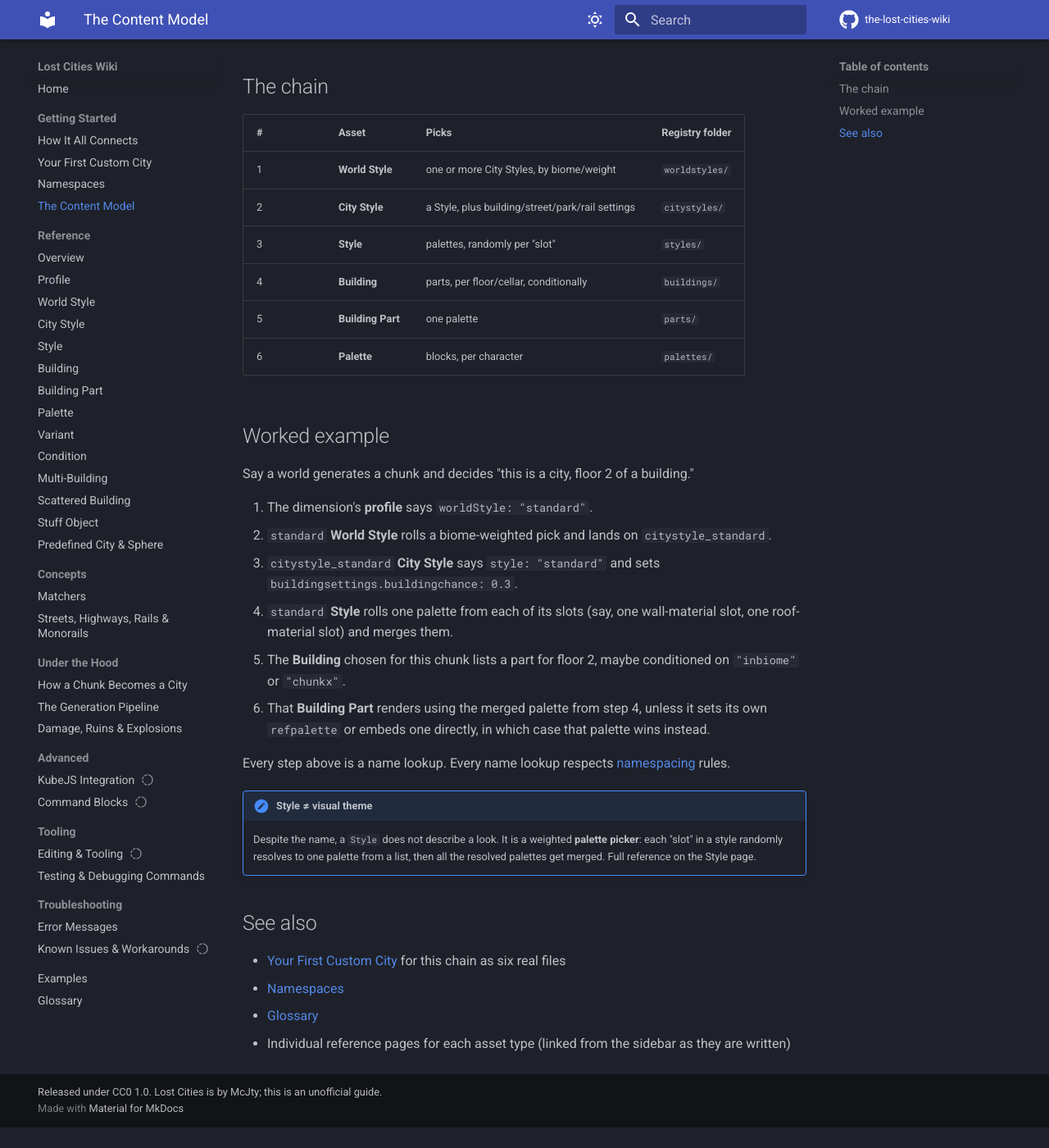
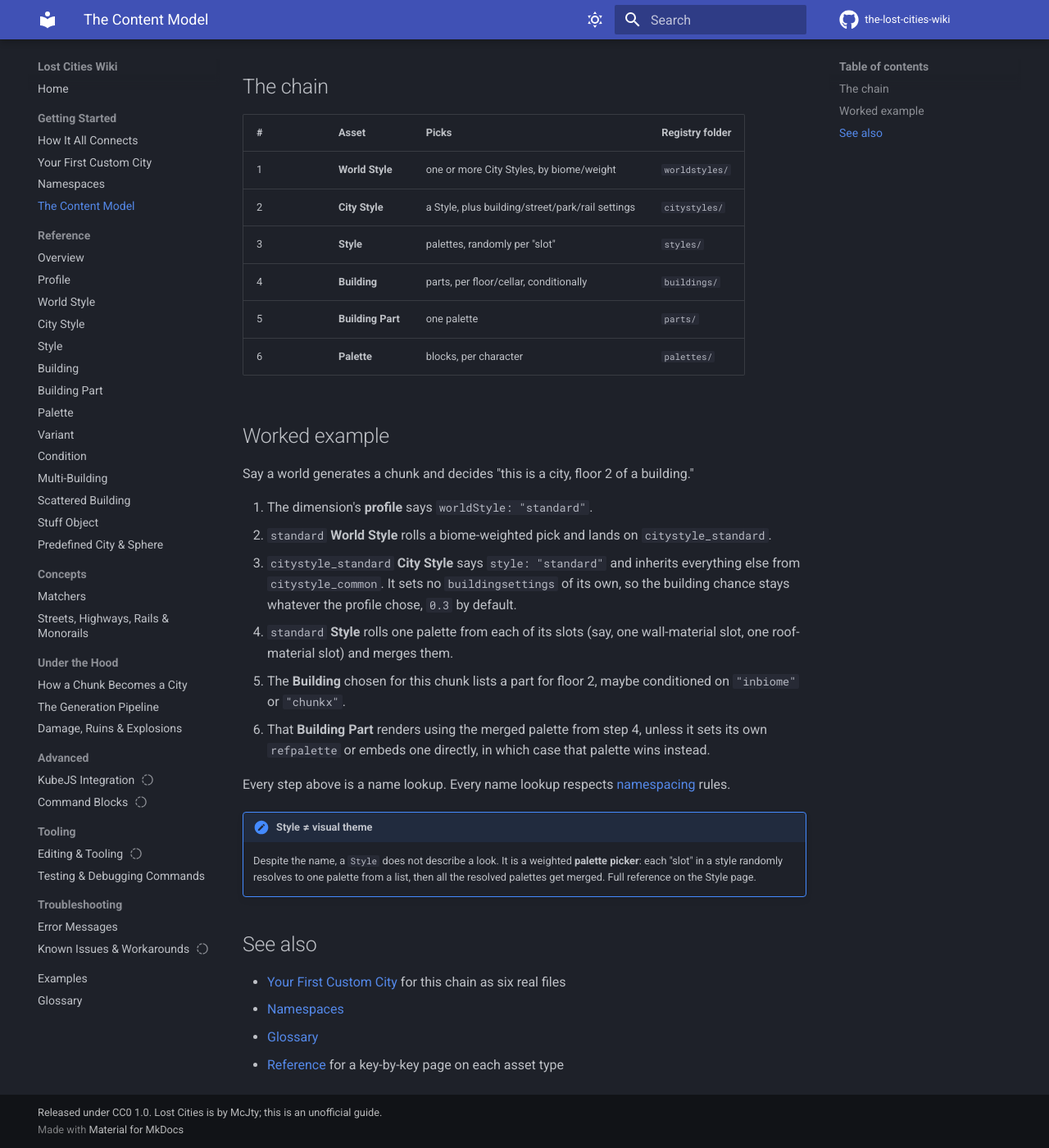
Before and after one commit to RinkyDinkyNooble/the-lost-cities-wiki, an MkDocs documentation site: the page built from docs/getting-started/content-model.md, in a window 1280 px wide and 1400 px high, scrolled down 307 px. Shown: the whole window at 82% size. Built offline with MkDocs 1.6.1 and Material for MkDocs 9.7.7, drawn with Linux system fonts in a browser that asks for light colours; comment, search, counter and statistics services are not loaded; before the commit the page ends 1682 px from its top, so only the background shows below that.

Commit message:
Fix a worked example that credited the wrong file
content-model.md walked through generation and said citystyle_standard
"sets buildingsettings.buildingchance: 0.3". It sets no buildingsettings
at all. The shipped file is two keys, style and inherit, and
citystyle_common has none either. 0.3 is the profile's own default for
buildingChance, so the example credited a city style with a value that
comes from a layer above it, in a page whose whole purpose is showing
which layer decides what.

Confirmed citystyle_border is the only shipped city style that sets
buildingsettings, which is what citystyle.md already says.

Also replaced a stale bullet promising reference pages "as they are
written". They are all written.

Co-Authored-By: Claude Opus 5 <noreply@anthropic.com>

```diff
--- a/docs/getting-started/content-model.md
+++ b/docs/getting-started/content-model.md
@@ -22,7 +22,7 @@ Say a world generates a chunk and decides "this is a city, floor 2 of a building
 
 1. The dimension's **profile** says `worldStyle: "standard"`.
 2. `standard` **World Style** rolls a biome-weighted pick and lands on `citystyle_standard`.
-3. `citystyle_standard` **City Style** says `style: "standard"` and sets `buildingsettings.buildingchance: 0.3`.
+3. `citystyle_standard` **City Style** says `style: "standard"` and inherits everything else from `citystyle_common`. It sets no `buildingsettings` of its own, so the building chance stays whatever the profile chose, `0.3` by default.
 4. `standard` **Style** rolls one palette from each of its slots (say, one wall-material slot, one roof-material slot) and merges them.
 5. The **Building** chosen for this chunk lists a part for floor 2, maybe conditioned on `"inbiome"` or `"chunkx"`.
 6. That **Building Part** renders using the merged palette from step 4, unless it sets its own `refpalette` or embeds one directly, in which case that palette wins instead.
@@ -37,4 +37,4 @@ Every step above is a name lookup. Every name lookup respects [namespacing](name
 - [Your First Custom City](first-city.md) for this chain as six real files
 - [Namespaces](namespaces.md)
 - [Glossary](../glossary.md)
-- Individual reference pages for each asset type (linked from the sidebar as they are written)
+- [Reference](../reference/index.md) for a key-by-key page on each asset type
```
